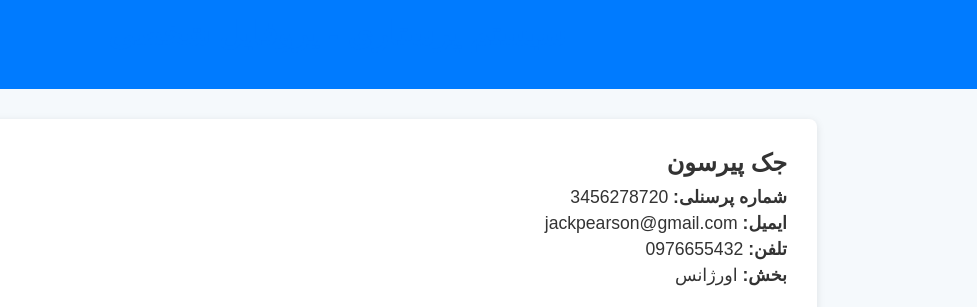
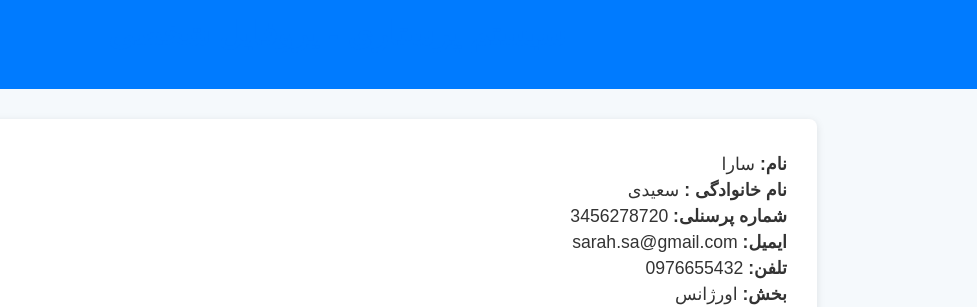
Before and after one commit to Afooooooo/personal-page, a plain HTML site: page index.html in a window 1280 px wide. Shown: the top 307 px of the page, 303-1280 px from the left. Drawn offline with Linux system fonts and the light colour scheme.

Commit message:
Update index.html

```diff
--- a/index.html
+++ b/index.html
@@ -1,9 +1,10 @@
+
 <!DOCTYPE html>
 <html lang="fa" dir="rtl">
 <head>
     <meta charset="UTF-8" />
     <meta name="viewport" content="width=device-width, initial-scale=1" />
-    <title>صفحه شخصی پرستار</title>
+    <title>صفحه شخصی پرستار - سیستم پرستاری</title>
     <link rel="stylesheet" href="styles.css" />
 </head>
 <body>
@@ -16,9 +17,10 @@
                 <img src="" alt="عکس پرستار" />
             </div>
             <div class="info-details">
-                <h2>جک پیرسون</h2>
+                <p><strong>نام:</strong> سارا</p>
+                <p><strong>نام خانوادگی :</strong> سعیدی</p>
                 <p><strong>شماره پرسنلی:</strong> 3456278720</p>
-                <p><strong>ایمیل:</strong> jackpearson@gmail.com</p>
+                <p><strong>ایمیل:</strong> sarah.sa@gmail.com</p>
                 <p><strong>تلفن:</strong> 0976655432</p>
                 <p><strong>بخش:</strong> اورژانس</p>
             </div>
```
